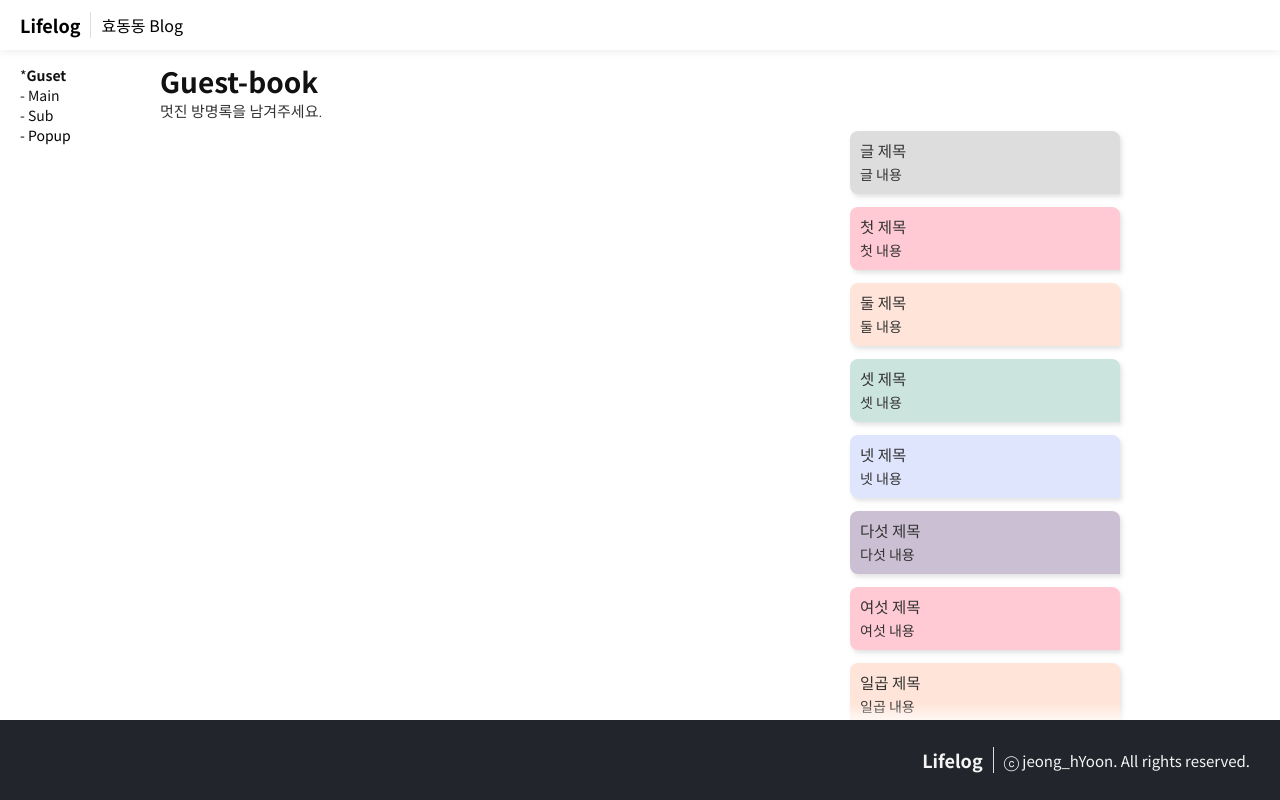
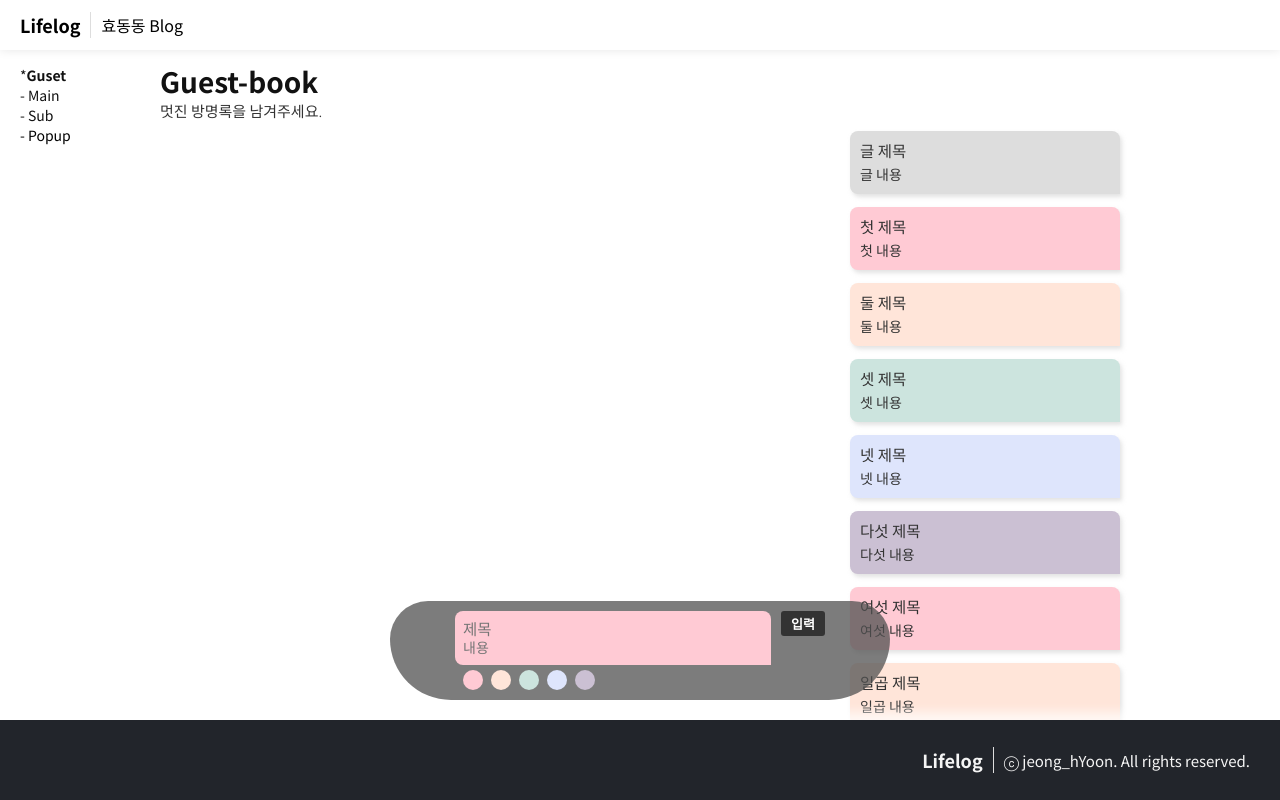
Before and after one commit to bbahna/Guest-book, a React (Create React App) app: page / in a window 1280 px wide. Built offline with nearby package versions, Linux system fonts and the light colour scheme.

Commit message:
style - Create chat (#14)

```diff
--- a/src/component/template/template.scss
+++ b/src/component/template/template.scss
@@ -4,7 +4,6 @@
   height: 100vh;
   display: flex;
   flex-flow: column nowrap;
-  font-family: 'Noto Sans KR', sans-serif;
   overflow-x: hidden;
   overflow-y: auto;
 
@@ -35,7 +34,7 @@
       position: absolute;
       z-index: 9;
       .side-navi {
-        margin: 15px 0 0;
+        margin-top: 15px;
         padding-left: 20px;
         list-style: none;
         li {
--- a/src/index.scss
+++ b/src/index.scss
@@ -5,7 +5,12 @@ body {
   padding: 0;
   overflow-x: auto;
   overflow-y: hidden;
-  h1, h2, p {
+  font-family: 'Noto Sans KR', sans-serif;
+  h1, h2, p, ul, li, input, button {
     margin: 0;
+    padding: 0;
+  }
+  li {
+    list-style: none;
   }
 }
--- a/src/pages/guest/guest.scss
+++ b/src/pages/guest/guest.scss
@@ -56,12 +56,95 @@
   }
   .chat-input {
     width: 500px;
-    height: 80px;
-    position: absolute;
+    display: flex;
+    flex-flow: column nowrap;
+    align-items: center;
+    justify-content: center;
+    position: fixed;
+    bottom: 100px;
     left: 50%;
     transform: translate(-50%, 0);
-    background: rgba(100, 100, 100, 0.8);
-    border-radius: 30px 30px 50px 50px;
-    bottom: 100px;
+    padding: 10px 0;
+    background: rgba(80, 80, 80, 0.75);
+    border-radius: 50px 50px 80px 80px;
+    form {
+      flex: 0 0 auto;
+      display: flex;
+      flex-flow: row nowrap;
+      .input-wrap {
+        display: flex;
+        flex-flow: column nowrap;
+        margin-right: 10px;
+        .chat-box {
+          width: 300px;
+          display: flex;
+          flex-flow: column nowrap;
+          margin-bottom: 5px;
+          padding: 8px;
+          border-radius: 8px 8px 0 8px;
+          background: #ffcad4;
+          input {
+            background: none;
+            border: none;
+            font-family: 'Noto Sans KR', sans-serif;
+            color: #333;
+            &:focus {
+              outline: none;
+            }
+            &.chat-title {
+              font-size: 15.5px;
+              line-height: 18px;
+              font-weight: 500;
+            }
+            &.chat-body {
+              font-size: 14px;
+            }
+          }
+        }
+      }
+      button {
+        flex: 0 0 auto;
+        height: 25px;
+        padding: 0 10px;
+        border: none;
+        font-size: 13px;
+        font-weight: 600;
+        background: #333;
+        color: #fff;
+        border-radius: 3px;
+        cursor: pointer;
+      }
+    }
+    .color-select {
+      flex: 0 0 auto;
+      display: flex;
+      flex-flow: row nowrap;
+      li {
+        width: 20px;
+        height: 20px;
+        border-radius: 50%;
+        margin-left: 8px;
+        cursor: pointer;
+        &:hover {
+          border: 1px solid #333;
+          box-sizing: border-box;
+        }
+        &.color-1 {
+          background: #ffcad4;
+        }
+        &.color-2 {
+          background: #ffe5d9;
+        }
+        &.color-3 {
+          background: #cce4de;
+        }
+        &.color-4 {
+          background: #dee5fc;
+        }
+        &.color-5 {
+          background: #cbc0d3;
+        }
+      }
+    }
   }
 }
--- a/src/pages/guest/guest.tsx
+++ b/src/pages/guest/guest.tsx
@@ -24,6 +24,24 @@ function GuestPage() {
             )
           })}
         </ul>
+        <div className='chat-input'>
+          <form>
+            <div className='input-wrap'>
+              <div className='chat-box'>
+                <input className='chat-title' placeholder='제목'/>
+                <input className='chat-body' placeholder='내용'/>
+              </div>
+              <ul className='color-select'>
+                <li className='color-1'/>
+                <li className='color-2'/>
+                <li className='color-3'/>
+                <li className='color-4'/>
+                <li className='color-5'/>
+              </ul>
+            </div>
+            <button>입력</button>
+          </form>
+        </div>
       </div>
     </Template>
   );
```
